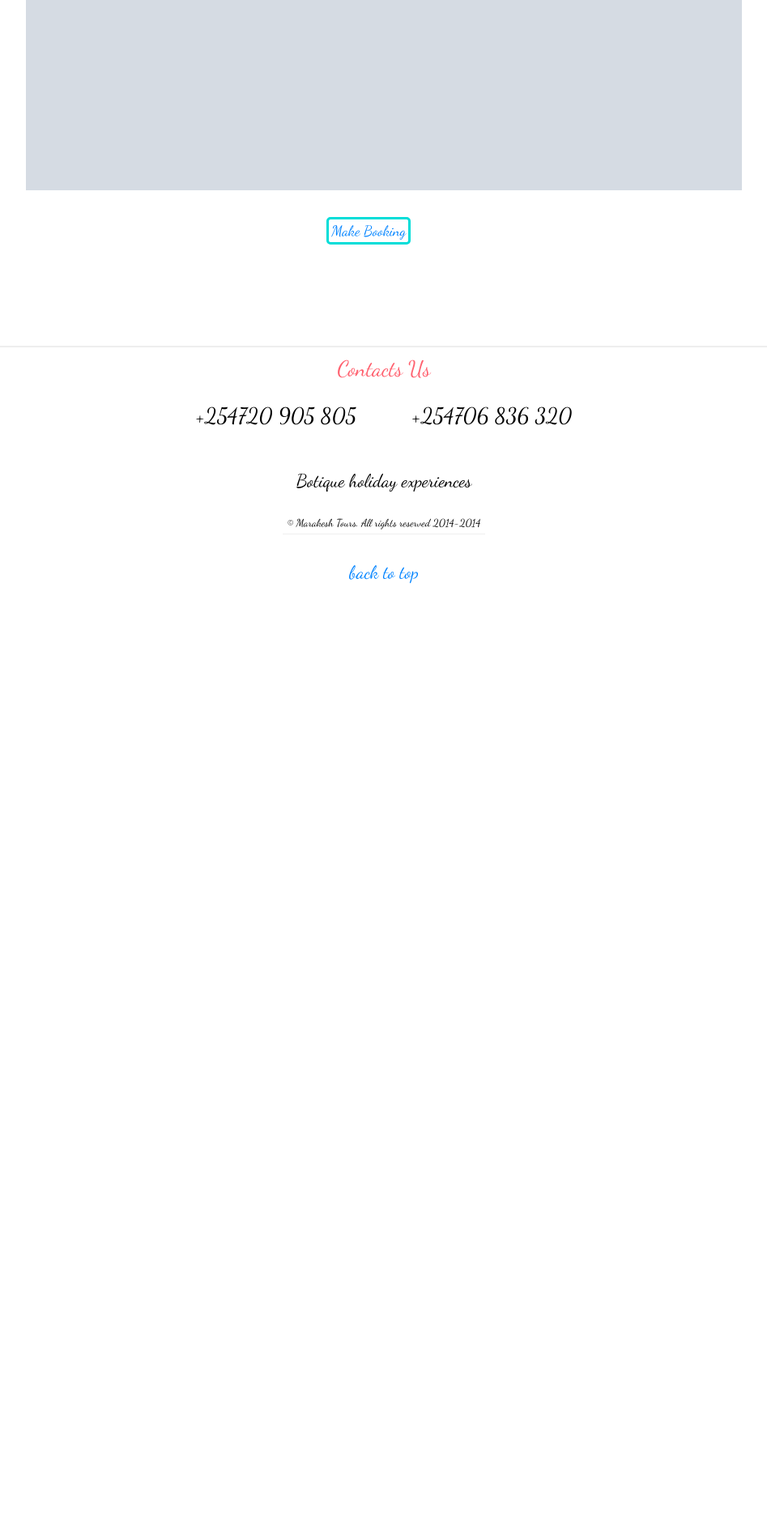
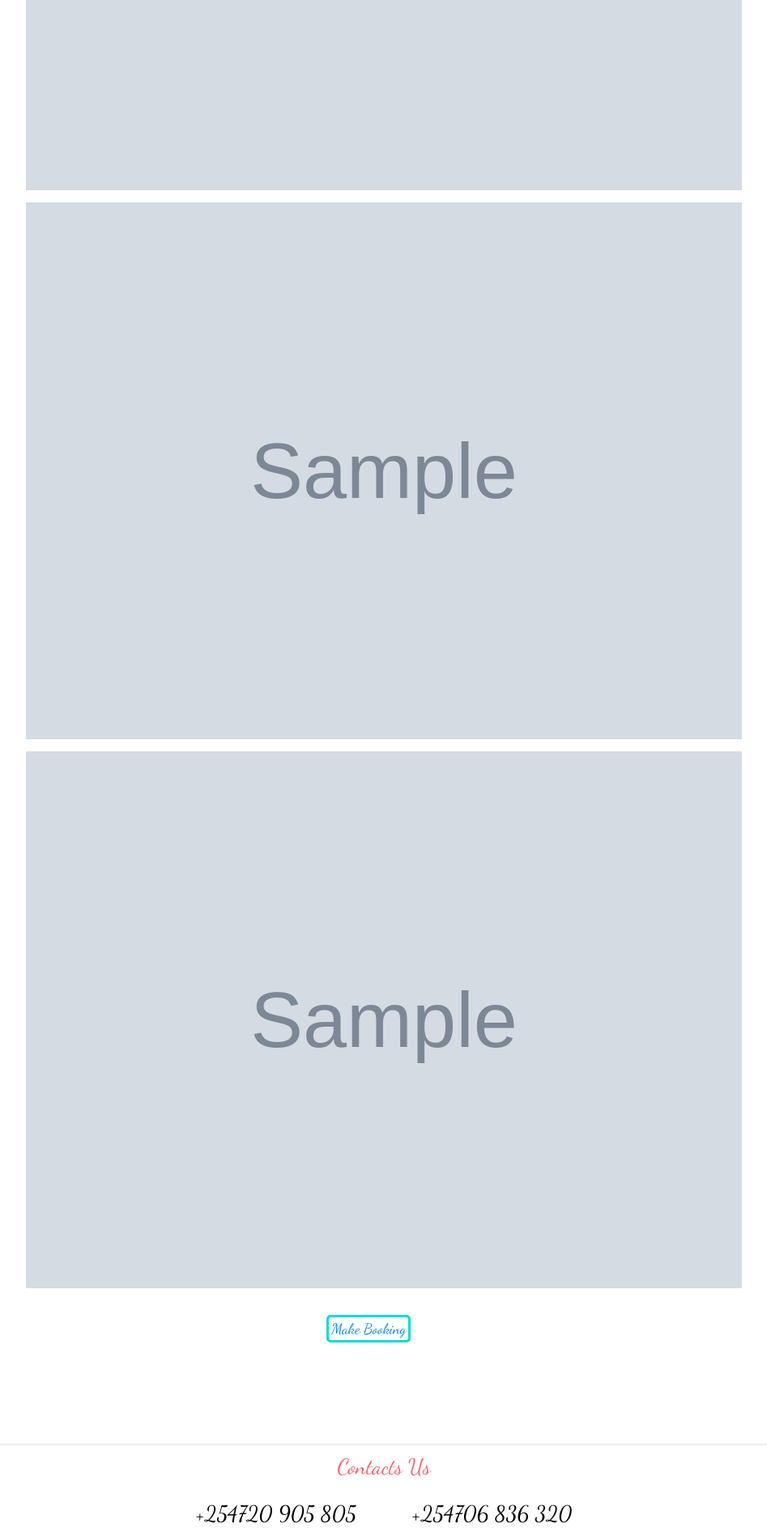
Before and after one commit to bolshoibooze/marakesh, a Django app: template places/templates/place_detail.html in a window 1280 px wide. Shown: the part 3864-5761 px from the top of the page at 81% size, without its empty margins (166-1113 px from the left). Before the commit the page ends 4585 px from the top, so only its background shows below. Run offline with Django 3.2, Linux system fonts and the light colour scheme; the template is opened without the code that fills it: most values are stand-ins (such as "Sample title", 1, 10 or a date in 2020); grey boxes marked "Sample" are stand-in pictures; parts of the project's set-up code (start-up, migrations or seed data) failed here and were passed over.

Commit message:
integrity commits

```diff
--- a/places/templates/m_places_list.html
+++ b/places/templates/m_places_list.html
@@ -19,7 +19,7 @@
                         {% if place_list %}
 
                        <div class=" common spaced">
-                     {% for place in place_list %}
+                    {% for place in place_list %}
 
 
                         <div class="paragraph">
--- a/places/templates/place_detail.html
+++ b/places/templates/place_detail.html
@@ -32,12 +32,16 @@
 
                      <div class="title"> Packages </div>
 
+                        <div class="centered-content">
+
                     <p>
 {{place.packages.nights}} nights {{place.packages.price.category}} accomodation at K sh. {{place.packages.total_cost}} during the {{place.packages.price.season}}
 season
                     </p>
 
-                     <p>{{place.packages.description}}</p>
+                     <p>{{place.packages.description|safe|linebreaks}}</p>
+
+                        </div>
 
 
 
@@ -53,6 +57,8 @@ season
               <img class="main-Img"  src ="{{place.photos.image_2.url}}" /><br/>
               <img class="main-Img"  src ="{{place.photos.image_3.url}}" /><br/>
               <img class="main-Img"  src ="{{place.photos.image_4.url}}" /><br/>
+              <img class="main-Img"  src ="{{place.photos.image_5.url}}" /><br/>
+              <img class="main-Img"  src ="{{place.photos.image_6.url}}" /><br/>
 
    <p> <a class="more-details" href="/bookings/bookings/"> Make Booking</a></p>
 
--- a/places/templates/places_list.html
+++ b/places/templates/places_list.html
@@ -19,7 +19,7 @@
                    	     {% if place_list %}
 
                          <div class="wide-section spaced">
-                        {% for place in place_list %}
+                            {% for place in place_list %}
 
 
                            <div class="paragraph">
```
Also changed, not shown: places/templates/m_place_detail.html (+10 -3 lines), 6 other files.
